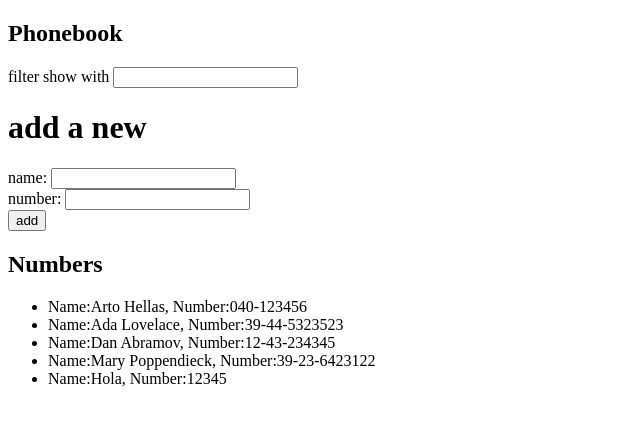
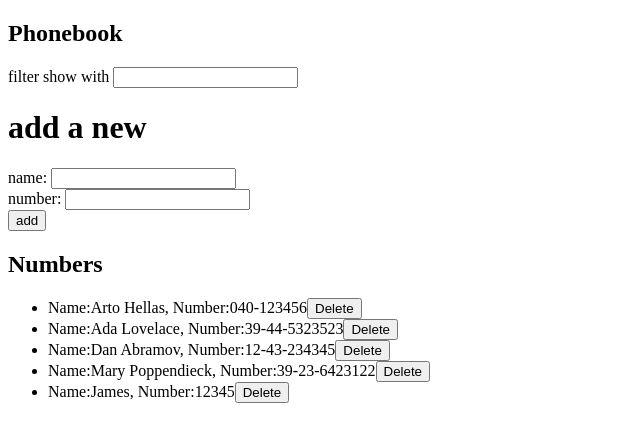
Before and after one commit to CamachoMoises/FullStackOpen, a React (Create React App) app in the folder part2/phonebook/: page / in a window 1280 px wide. Shown: the top 442 px of the page, without its empty margins (0-640 px from the left). Built offline with nearby package versions, Linux system fonts and the light colour scheme; data requests are answered from the project's data file.

Commit message:
Exercise 2.17

```diff
--- a/part2/phonebook/db.json
+++ b/part2/phonebook/db.json
@@ -21,7 +21,7 @@
       "id": 4
     },
     {
-      "name": "Hola",
+      "name": "James",
       "number": "12345",
       "id": 5
     }
--- a/part2/phonebook/src/App.js
+++ b/part2/phonebook/src/App.js
@@ -12,15 +12,19 @@ const App = () => {
   const [fillterName, setFilterName] = useState("");
   const handleNameChange = (event) => setNewName(event.target.value);
   const handleNumberChange = (event) => setNewNumber(event.target.value);
+
   const personsToShow = fillterName === "" ? persons : persons.filter((person) => person.name.toLowerCase().includes(fillterName.toLowerCase()));
+
   const handleFilterChange = (event) => {
     setFilterName(event.target.value);
   };
+
   useEffect(() => {
     personService.getAll().then((initialsPersons) => {
       setPersons(initialsPersons);
     });
   }, []);
+
   const AddPerson = (event) => {
     event.preventDefault();
     const names = persons.map((person) => person.name);
@@ -39,6 +43,12 @@ const App = () => {
     setNewName("");
     setNewNumber("");
   };
+  const deletePerson = (id) => {
+    personService.deletePerson(id).then(toDelete=>{
+      setPersons(persons.filter(person=>person.id!==id))
+    })
+  };
+
   return (
     <div>
       <h2>Phonebook</h2>
@@ -46,7 +56,7 @@ const App = () => {
       <h1> add a new </h1>
       <PersonForm newName={newName} newNumber={newNumber} handleNameChange={handleNameChange} handleNumberChange={handleNumberChange} AddPerson={AddPerson} />
       <h2>Numbers</h2>
-      <Persons personsToShow={personsToShow} />
+      <Persons personsToShow={personsToShow} deletePerson={(id) => deletePerson(id)} />
     </div>
   );
 };
--- a/part2/phonebook/src/components/persons.js
+++ b/part2/phonebook/src/components/persons.js
@@ -1,11 +1,12 @@
 import React from "react";
 
-const Persons = ({ personsToShow }) => {
+const Persons = ({ personsToShow , deletePerson }) => {
   return (
     <ul>
       {personsToShow.map((person) => (
         <li key={person.name}>
           Name:{person.name}, Number:{person.number}
+          <button onClick={()=>deletePerson(person.id)}> Delete </button>
         </li>
       ))}
     </ul>
--- a/part2/phonebook/src/service/person.js
+++ b/part2/phonebook/src/service/person.js
@@ -11,7 +11,11 @@ const create = newObject => {
     const response = axios.post(BaseUrl, newObject)
     return response.then(response=>response.data)
 }
+const deletePerson= id =>{
+    const response= axios.delete(`${BaseUrl}/${id}`)
+    return response.then(response=>response.data)
+}
 
-const exportObj= { getAll, create }
+const exportObj= { getAll, create, deletePerson }
 
 export default exportObj
```
